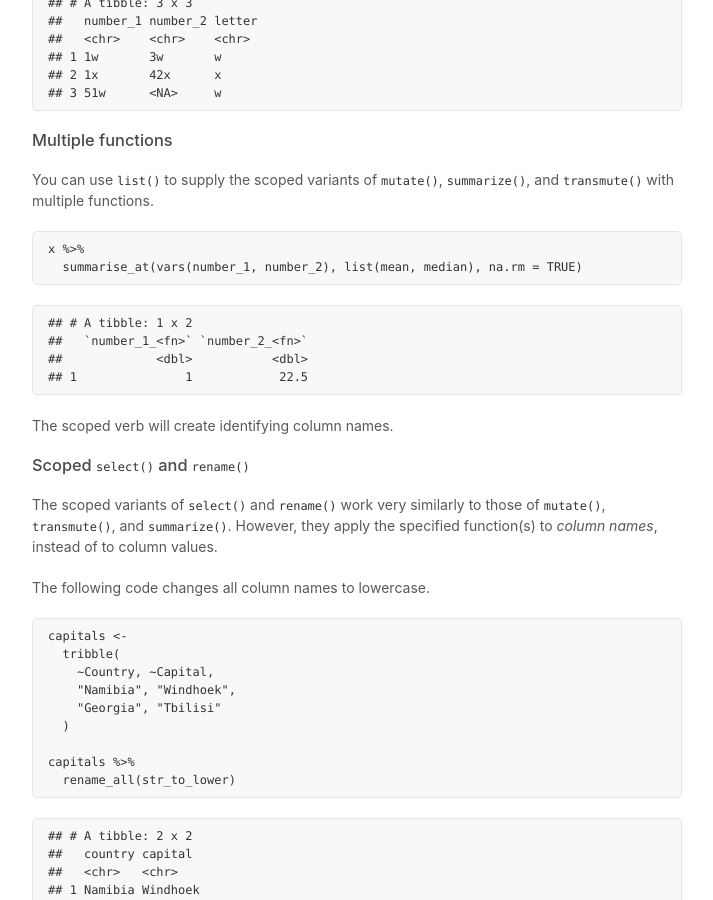
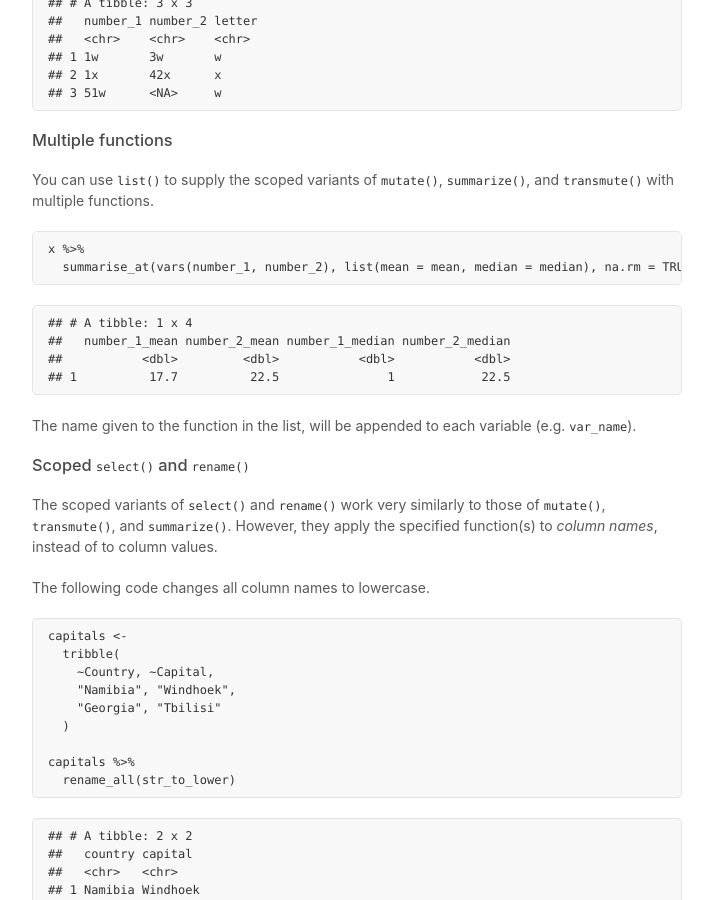
Before and after one commit to dcl-2019-01/curriculum, a Jekyll site: the page built from docs/manip-scoped.md, in a window 1280 px wide and 900 px high, scrolled down 4277 px. Shown: the whole window, without its empty margins (283-996 px from the left). Built offline with Jekyll 4.4.1, drawn with Linux system fonts in a browser that asks for light colours; our own code applies the rules of GitHub Pages for plain Markdown files; a script that is not in the unit is left out.

Commit message:
Add week 4

````diff
--- a/docs/manip-scoped.md
+++ b/docs/manip-scoped.md
@@ -213,15 +213,15 @@ You can use `list()` to supply the scoped variants of `mutate()`, `summarize()`,
 
 ``` r
 x %>%
-  summarise_at(vars(number_1, number_2), list(mean, median), na.rm = TRUE)
+  summarise_at(vars(number_1, number_2), list(mean = mean, median = median), na.rm = TRUE)
 ```
 
-    ## # A tibble: 1 x 2
-    ##   `number_1_<fn>` `number_2_<fn>`
-    ##             <dbl>           <dbl>
-    ## 1               1            22.5
+    ## # A tibble: 1 x 4
+    ##   number_1_mean number_2_mean number_1_median number_2_median
+    ##           <dbl>         <dbl>           <dbl>           <dbl>
+    ## 1          17.7          22.5               1            22.5
 
-The scoped verb will create identifying column names.
+The name given to the function in the list, will be appended to each variable (e.g. `var_name`).
 
 ### Scoped `select()` and `rename()`
 
--- a/units/manip-scoped.Rmd
+++ b/units/manip-scoped.Rmd
@@ -148,10 +148,10 @@ You can use `list()` to supply the scoped variants of `mutate()`, `summarize()`,
 
 ```{r}
 x %>%
-  summarise_at(vars(number_1, number_2), list(mean, median), na.rm = TRUE)
+  summarise_at(vars(number_1, number_2), list(mean = mean, median = median), na.rm = TRUE)
 ```
 
-The scoped verb will create identifying column names.
+The name given to the function in the list, will be appended to each variable (e.g. `var_name`).
 
 ### Scoped `select()` and `rename()`
 
````
Also changed, not shown: units/manip-scoped.yml (+7 -5 lines).
